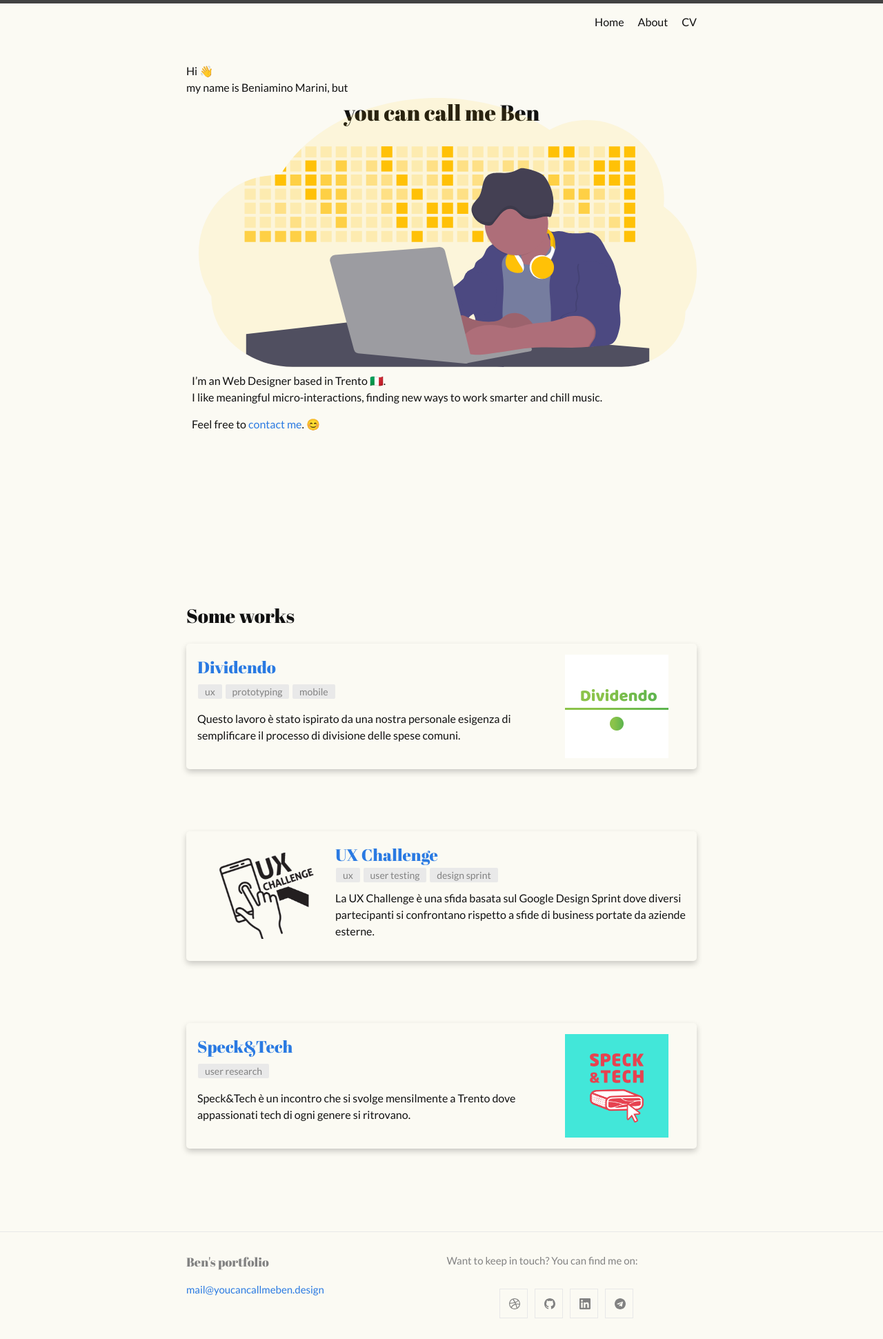
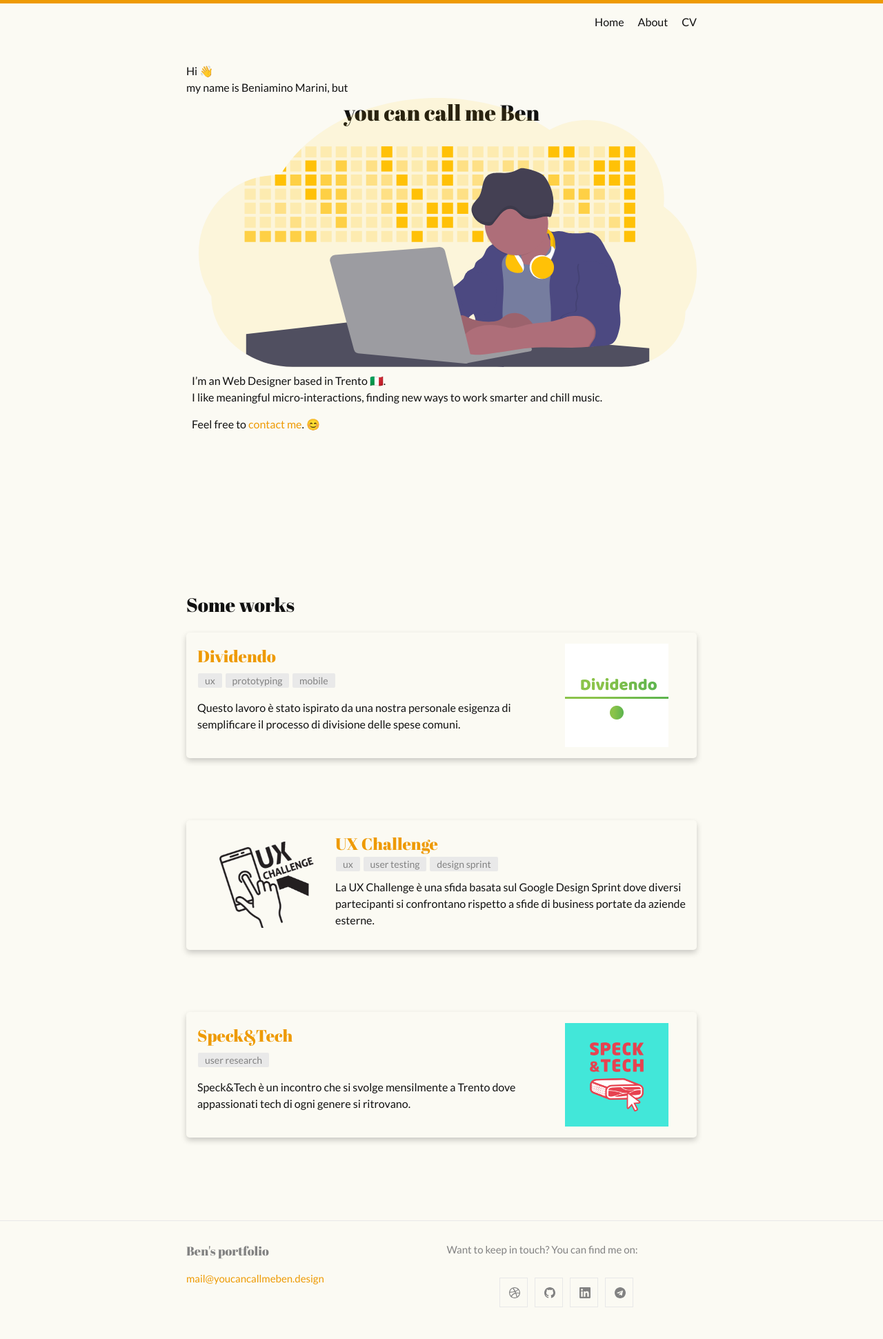
Before and after one commit to youcancallmeben/portfolio, a Jekyll site: the page built from index.md, in a window 1280 px wide. Shown: the whole page at 69% size. Built offline with Jekyll 4.4.1, drawn with Linux system fonts in a browser that asks for light colours.

```diff
--- a/_includes/head.html
+++ b/_includes/head.html
@@ -1,7 +1,7 @@
 <head>
   <meta charset="utf-8">
   <meta http-equiv="X-UA-Compatible" content="IE=edge">
-  <meta name="viewport" content="{{"/assets/favicon.ico" }}">
+  <meta name="viewport" content="width=device-width, initial-scale=1">
   <link rel="icon" href="https://emojipedia-us.s3.dualstack.us-west-1.amazonaws.com/thumbs/120/microsoft/153/comet_2604.png">
   {%- seo -%}
   <link href="https://fonts.googleapis.com/css?family=Abril+Fatface|Lato" rel="stylesheet">
--- a/_sass/minima.scss
+++ b/_sass/minima.scss
@@ -14,7 +14,7 @@
 
 $text-color:       #111 !default;
 $background-color: #FBFAF3 !default;
-$brand-color:      #2a7ae2 !default;
+$brand-color:      #ee9a03 !default;
 
 $grey-color:       #828282 !default;
 $grey-color-light: lighten($grey-color, 40%) !default;
@@ -50,6 +50,7 @@
   font-size: $base-font-size * $ratio;
 }
 
+
 // Import partials.
 @import
   "minima/base",
@@ -57,4 +58,5 @@
   "minima/syntax-highlighting",
   "minima/featuredWorks",
   "minima/home"
+  // "minima/responsive"
 ;
--- a/_sass/minima/_featuredWorks.scss
+++ b/_sass/minima/_featuredWorks.scss
@@ -63,13 +63,3 @@
     padding: 0px 10px 0px 10px;
     border-radius: 2px;
 }
-
-#workSection {
-    display:block;
-    margin-top: 1em;
-}
-
-// li .works {
-//     margin: 3em;
-// }
-// margin-bottom: $spacing-unit;
--- a/_sass/minima/_layout.scss
+++ b/_sass/minima/_layout.scss
@@ -2,7 +2,7 @@
  * Site header
  */
 .site-header {
-  border-top: 5px solid $grey-color-dark;
+  border-top: 5px solid $brand-color;
   // border-bottom: 1px solid $grey-color-light;
   min-height: $spacing-unit * 1.865;
   line-height: $base-line-height * $base-font-size * 2.25;
--- /dev/null
+++ b/_sass/minima/responsive.scss
@@ -0,0 +1,102 @@
+$baseline: 1.5rem;
+
+$minScreen: 20rem;
+$maxScreen: 50rem;
+$minFont: .8rem;
+$maxFont: 2rem;
+
+$h1: 2rem;
+$h2: 1.5rem;
+$h3: 1.25rem;
+$h4: 1rem;
+$h5: .875rem;
+
+
+@mixin fluid-type($properties, $min-vw, $max-vw, $min-value, $max-value) {
+	& {
+		@each $property in $properties {
+			#{$property}: $min-value;
+		}
+
+		@media screen and (min-width: $min-vw) {
+			@each $property in $properties {
+				#{$property}: calc(#{$min-value} + #{strip-unit($max-value - $min-value)} * ((100vw - #{$min-vw}) / #{strip-unit($max-vw - $min-vw)}));
+			}
+		}
+
+		@media screen and (min-width: $max-vw) {
+			@each $property in $properties {
+				#{$property}: $max-value;
+			}
+		}
+	}
+}
+
+@function strip-unit($value) {
+	@return $value / ($value * 0 + 1);
+}
+
+*{
+	box-sizing: border-box;
+}
+
+html {
+	box-sizing: border-box;
+	height: 100%;
+	font-smoothing: antialiased;
+	text-rendering: optimizeLegibility;
+	@include fluid-type(font-size, $minScreen, $maxScreen, $minFont, $maxFont);
+}
+
+body {
+	line-height: $baseline;
+	padding: $baseline 0;
+	margin: 0 auto;
+	background-image: linear-gradient(rgba(200, 50, 50, .25) 1px, transparent 1px);
+	background-size: 1px $baseline;
+	width: 22rem;
+}
+
+p{
+	line-height: $baseline;
+	margin-bottom: $baseline;
+}
+
+h1,
+h2,
+h3,
+h4,
+h5{
+	font-weight: 700;
+	margin-bottom: $baseline;
+}
+
+h1 {
+	font-size: $h1;
+	line-height: $h1;
+	margin-top: calc((#{$baseline} - #{$h1}) + #{$baseline});
+}
+
+h2 {
+	font-size: $h2;
+	line-height: $h2;
+	margin-top: calc((#{$baseline} - #{$h2}) + #{$baseline}*2);
+}
+
+h3 {
+	font-size: $h3;
+	line-height: $h3;
+	margin-top: calc((#{$baseline} - #{$h3}) + #{$baseline}*2);
+}
+
+h4 {
+	font-size: $h4;
+	line-height: $h4;
+	margin-top: calc((#{$baseline} - #{$h4}) + #{$baseline}*2);
+}
+
+h5 {
+	font-size: $h5;
+	line-height: $h5;
+	margin-top: calc((#{$baseline} - #{$h5}) + #{$baseline}*2);
+}
```
